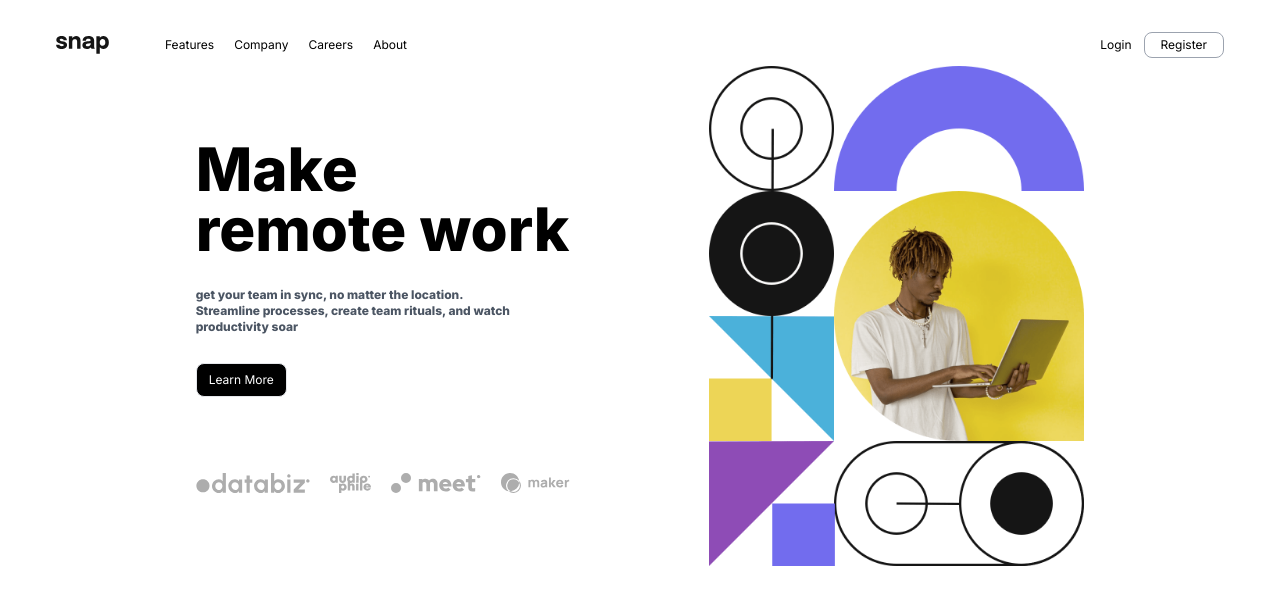
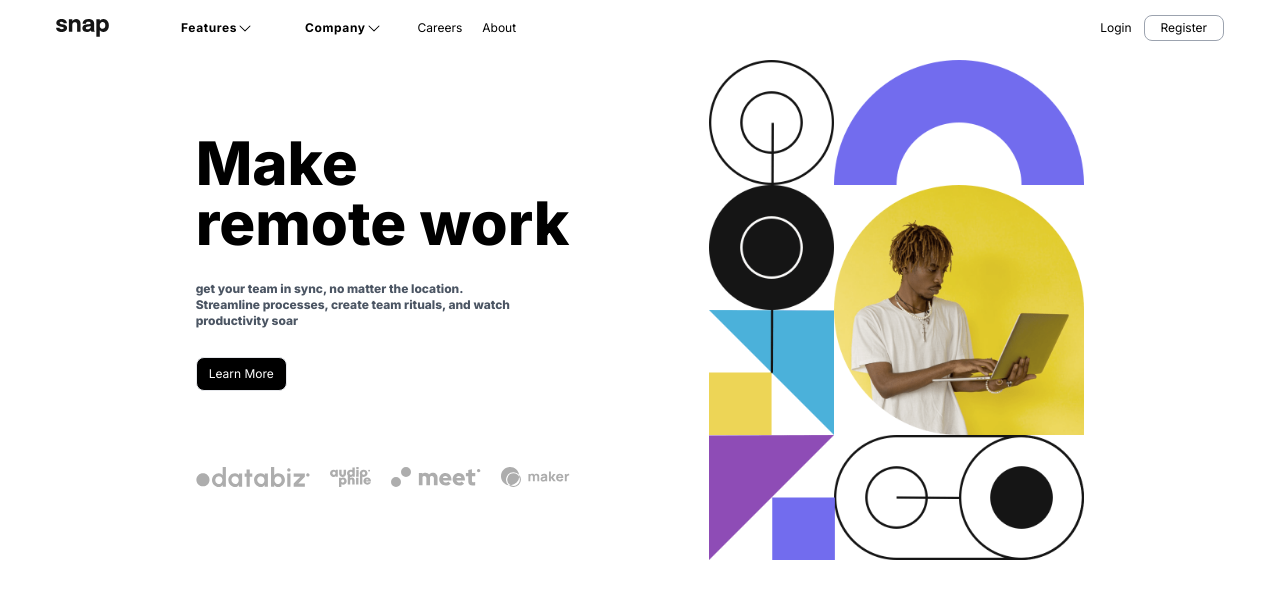
Before and after one commit to michaelNuel/Snap, a Next.js app: page / in a window 1280 px wide. Shown: the top 604 px of the page. Built offline with nearby package versions, Linux system fonts and the light colour scheme.

Commit message:
fixed drop down

```diff
--- a/package.json
+++ b/package.json
@@ -11,6 +11,7 @@
   "dependencies": {
     "@headlessui/react": "^1.7.17",
     "@heroicons/react": "^2.0.18",
+    "@phosphor-icons/react": "^2.0.10",
     "@types/node": "20.5.9",
     "@types/react": "18.2.21",
     "@types/react-dom": "18.2.7",
@@ -18,6 +19,7 @@
     "eslint": "8.48.0",
     "eslint-config-next": "13.4.19",
     "next": "13.4.19",
+    "phosphor-react": "^1.4.1",
     "postcss": "8.4.29",
     "react": "18.2.0",
     "react-dom": "18.2.0",
--- a/src/app/page.tsx
+++ b/src/app/page.tsx
@@ -4,8 +4,8 @@ import Navbar from "@/components/navbar/Navbar";
 
 export default function Home() {
   return (
-    <main className=" max-w-7xl mx-14">
-      <Navbar />
+    <main className=" max-w-7xl mx-14 overflow-hidden  ">
+      <Navbar/>
       <Content />
     </main>
   )
--- /dev/null
+++ b/src/components/navbar/Company.tsx
@@ -0,0 +1,42 @@
+'use client'
+import React, { useState } from "react"
+import { CaretDown, CaretUp} from "@phosphor-icons/react";
+import Dropdown from "./Dropdown";
+
+type CompanyProps ={
+    name: string
+}
+
+export default function Company(props:CompanyProps) {
+    const [isExpanded, setIsExpanded] = useState(false)
+    const dropMenuCompany = [
+      {
+        icon:'',
+        title: "History",
+      },
+      {
+         icon:'',
+        title: "Our Team",
+      },
+
+      {
+         icon:'',
+        title: "Blog"
+      }
+    ]
+  return (
+    <div>
+      <button onClick={() => setIsExpanded (!isExpanded)} className="p-4 w-full flex item-center self-center justify-between font-bold tracking-wider duration-300 " >
+        {props.name }
+        {isExpanded && <CaretUp size={16} />}
+        {!isExpanded && <CaretDown size={16} /> }
+
+      </button>
+      {isExpanded &&
+        <div className="bg-white">
+          <Dropdown names={dropMenuCompany} />
+        </div>
+      }
+    </div>
+  )
+}
--- /dev/null
+++ b/src/components/navbar/Dropdown.tsx
@@ -0,0 +1,29 @@
+import Image from "next/image"
+
+type DropdownProps ={
+    names:{
+        icon: string
+        title: string
+    }[]
+}
+
+export default function Dropdown(props:DropdownProps) {
+  return (
+    <div className="absolute">
+      {props.names.map(name => {
+        return (
+        <div className="flex flex-row">
+            <Image
+             src={name.icon}
+             alt={"#"}
+             width={10}
+             height={10}
+
+            />
+           <h3 className="mt-1">{name.title}</h3>
+        </div>
+        )
+      } )}
+    </div>
+  )
+}
--- /dev/null
+++ b/src/components/navbar/Features.tsx
@@ -0,0 +1,49 @@
+ 'use client'
+import React, { useState } from "react"
+import { CaretDown, CaretUp} from "@phosphor-icons/react";
+import Dropdown from "./Dropdown";
+
+type FeaturesProps ={
+  name: string
+}
+
+export default function Features(props:FeaturesProps) {
+  const [isExpanded, setIsExpanded] = useState(false)
+
+  const dropMenuFeatures =[
+    {
+      icon:"Images/icon-todo.svg",
+      title:"todo List"
+    },
+
+    {
+      icon:"Images/icon-calendar.svg",
+      title:"calender"
+    },
+
+    {
+      icon:"Images/icon-reminders.svg",
+      title:"Reminders"
+    },
+
+    {
+      icon:"Images/icon-planning.svg",
+      title:"planning"
+    },
+  ]
+  return (
+    <div>
+      <button onClick={() => setIsExpanded (!isExpanded)} className="p-4 w-full flex item-center self-center justify-between font-bold tracking-wider duration-300 " >
+        {props.name }
+        {isExpanded && <CaretUp size={16} />}
+        {!isExpanded && <CaretDown size={16} /> }
+
+      </button>
+      {isExpanded &&
+        <div className="bg-white flex flex-col">
+          <Dropdown names={dropMenuFeatures} />
+        </div>
+      }
+    </div>
+  )
+}
--- a/src/components/navbar/Navbar.tsx
+++ b/src/components/navbar/Navbar.tsx
@@ -2,11 +2,14 @@ import Image from "next/image";
 import LogoImg from "../../../public/Images/logo.svg"
 import Link from "next/link";
 import Button from "../button/Button";
+import Features from "./Features";
+import Company from "./Company";
 
 
 export default function Navbar() {
+
   return (
-    <nav className='flex justify-between items-center pt-8'>
+    <nav className='flex justify-between items-center pt-1 overflow-hidden '>
       <div className="flex flex-row gap-x-14 items-center">
         <div className="">
           <Image
@@ -18,11 +21,11 @@ export default function Navbar() {
 
         <ul className="flex flex-row gap-5 items-center" >
             <li className=" text-xs">
-                <Link href={"#"}>Features</Link>
+                <Features name={"Features"}  />
             </li>
 
             <li className=" text-xs">
-                <Link href={"#"}>Company</Link>
+                <Company name={"Company"} />
             </li>
 
             <li className=" text-xs">
```
Also changed, not shown: 1 other file (tests, documents, lock files or other folders).
